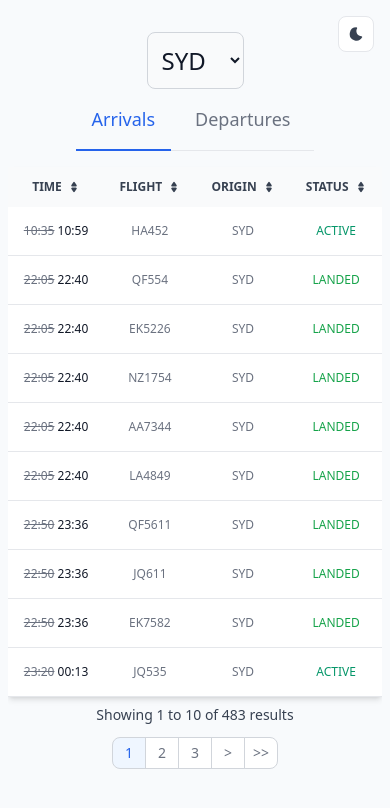
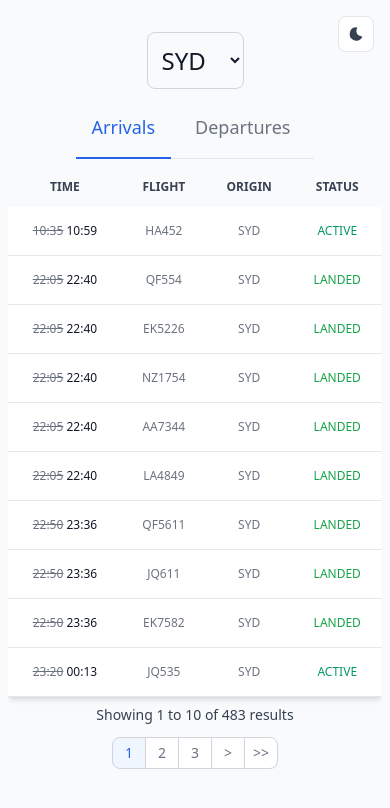
Before and after one commit to Foyoman/air-fids, a Nuxt app: page / in a window 390 px wide. Shown: the top 808 px of the page. Built offline with nearby package versions, Linux system fonts and the light colour scheme.

Commit message:
spacing and sorts icon too much space for mobile todo fix it

```diff
--- a/app.vue
+++ b/app.vue
@@ -17,7 +17,7 @@
     </select>
     <DarkModeToggle class="absolute top-4 right-4" />
     <div class="flex flex-col items-center w-full lg:flex-row lg:items-start">
-      <Tabs :selectTable="selectTable" :direction="direction" />
+      <Tabs :selectTable="selectTable" :direction="direction" class="mt-2" />
       <FlightsDisplay
         class="flex lg:hidden"
         :direction="direction"
--- a/components/FlightsDisplay.vue
+++ b/components/FlightsDisplay.vue
@@ -1,6 +1,6 @@
 <template>
   <div
-    class="flex-col items-center w-full px-0 py-4 overflow-scroll lg:w-1/2 lg:py-8"
+    class="flex-col items-center w-full px-0 pt-2 pb-4 overflow-scroll lg:w-1/2 lg:py-8"
   >
     <h1
       class="hidden mx-auto mb-4 text-2xl text-center lg:block dark:text-white"
--- a/components/Ui/SortIcon.vue
+++ b/components/Ui/SortIcon.vue
@@ -1,6 +1,6 @@
 <template>
   <svg
-    class="w-3 h-3 ml-1.5 inline my-auto"
+    class="w-3 h-3 ml-1 hidden sm:inline my-auto"
     aria-hidden="true"
     xmlns="http://www.w3.org/2000/svg"
     fill="currentColor"
```
